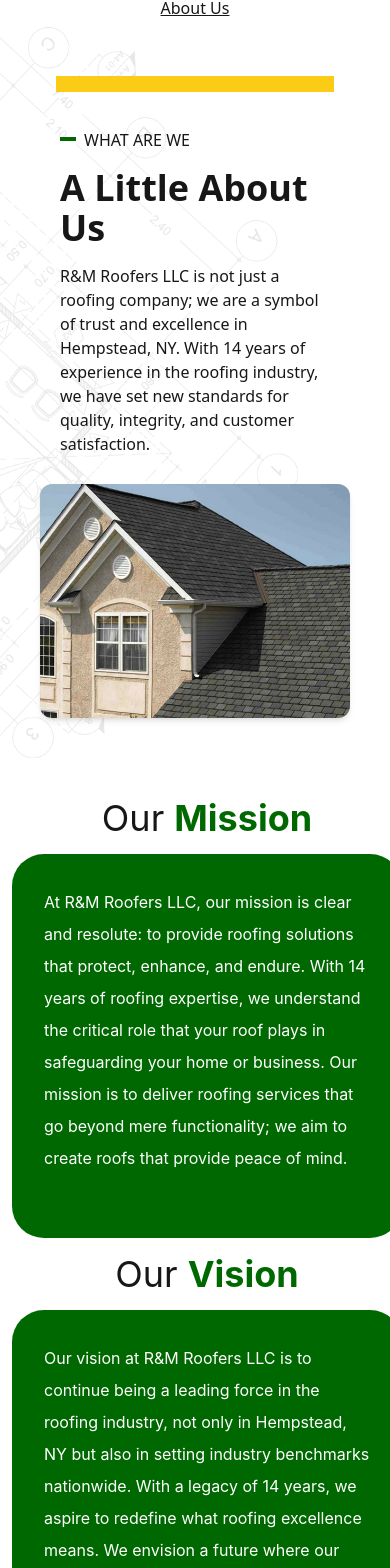
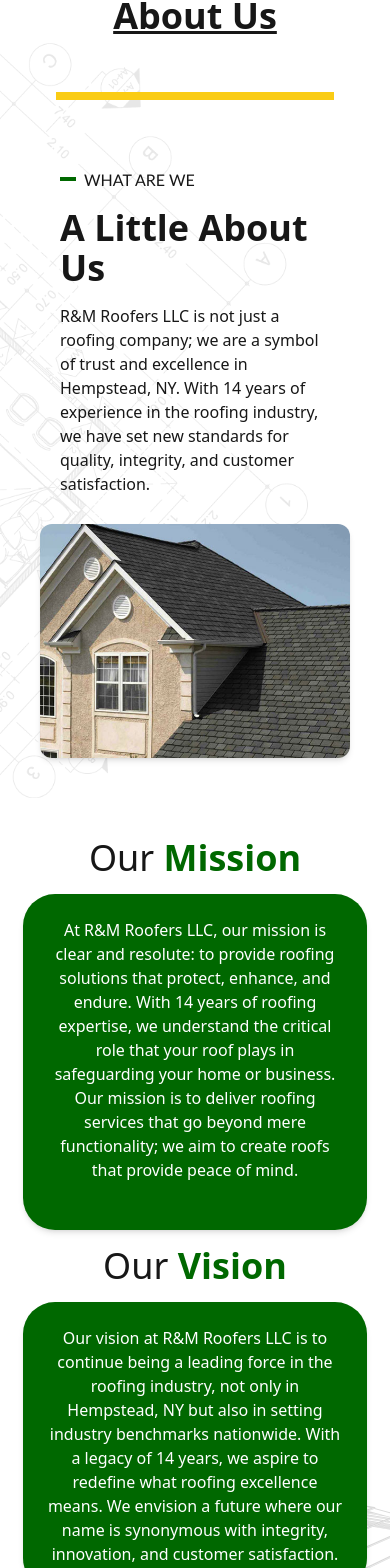
Before and after one commit to Byte-256/rm-roofing, a Next.js app: page /about in a window 390 px wide. Shown: the part 213-1781 px from the top of the page. Built offline with nearby package versions, Linux system fonts and the light colour scheme.

Commit message:
- Optimized UI for All possible devices - Increased UX in Home, About Pages

```diff
--- a/app/_components/Hero.tsx
+++ b/app/_components/Hero.tsx
@@ -6,13 +6,14 @@
 				style={{ backgroundImage: "url(./image/homemainbg.jpg)" }}
 			>
 				{/* Overlay to darken the image */}
-				<div className="absolute inset-0 bg-black opacity-10"></div>
+				<div className="absolute inset-0 bg-black/45"></div>
 
 				{/* Hero Content */}
 				<div className="relative z-10 flex flex-col justify-center items-center text-center md:text-left">
 					<h1 className="m-4 font-bold text-3xl md:text-5xl text-shadow-lg text-white">
 						Roofing Excellence, 14 Years Strong.
 					</h1>
+
 					<p className="m-4 text-lg md:text-xl max-w-5xl text-shadow-md text-white font-semibold sm:font-normal">
 						At R&M Roofers LLC, our mission is simple and steadfast: to deliver
 						roofing solutions that protect, enhance, and stand the test of time.
--- a/app/_components/Nav.tsx
+++ b/app/_components/Nav.tsx
@@ -27,11 +27,11 @@
 			{/* Top Bar */}
 			<div className="bg-[#006800] flex flex-wrap justify-evenly md:justify-center md:gap-40 items-center w-full h-24 md:h-20 px-4">
 				{/* md:Left Side  sm:Above */}
-				<div className="flex items-center">
+				<div className="flex">
 					<Link
 						href="tel:+1516-233-9506"
 						target="_blank"
-						className="mx-2 px-6 border-white border-x-2 text-white flex flex-row gap-2"
+						className="mx-2 px-6 border-white border-x-2 text-white flex flex-row gap-2 "
 					>
 						<FaClock className="mt-1" />
 						Mon-Fri 09:00-17:00
@@ -39,7 +39,8 @@
 					<Link
 						href="tel:+1516-233-9506"
 						target="_blank"
-						className="mx-2 border-r-2 px-4 text-white flex flex-row gap-2"
+						className="mx-2 px-6 border-white border-r-2 text-white flex flex-row gap-2 pt-3 md:pt-0"
+						// className="mx-2 border-r-2 px-4 text-white flex flex-row gap-2"
 					>
 						<FaPhoneAlt className="mt-1" />
 						516-233-9506
@@ -134,19 +135,19 @@
 	return (
 
 		<div className="flex flex-col md:flex-row md:space-x-6 text-lg">
-			<Link href="/" className={`py-2 hover:text-red-400 ${path === "/" ? "text-yellow-400" : ""}`} onClick={closeMenu}>
+			<Link href="/" className={`py-2 hover:text-red-400 ${path === "/" ? "text-yellow-400 font-semibold" : ""}`} onClick={closeMenu}>
 				HOME
 			</Link>
-			<Link href="/about" className={`py-2 hover:text-red-400 ${path === "/about" ? "text-yellow-400" : ""}`} onClick={closeMenu}>
+			<Link href="/about" className={`py-2 hover:text-red-400 ${path === "/about" ? "text-yellow-400 font-semibold" : ""}`} onClick={closeMenu}>
 				ABOUT
 			</Link>
-			<Link href="/services" className={`py-2 hover:text-red-400 ${path === "/services" ? "text-yellow-400" : ""}`} onClick={closeMenu}>
+			<Link href="/services" className={`py-2 hover:text-red-400 ${path === "/services" ? "text-yellow-400 font-semibold" : ""}`} onClick={closeMenu}>
 				SERVICES
 			</Link>
-			<Link href="/gallery" className={`py-2 hover:text-red-400 ${path === "/gallery" ? "text-yellow-400" : ""}`} onClick={closeMenu}>
+			<Link href="/gallery" className={`py-2 hover:text-red-400 ${path === "/gallery" ? "text-yellow-400 font-semibold" : ""}`} onClick={closeMenu}>
 				GALLERY
 			</Link>
-			<Link href="/contact" className={`py-2 hover:text-red-400 ${path === "/contact" ? "text-yellow-400" : ""}`} onClick={closeMenu}>
+			<Link href="/contact" className={`py-2 hover:text-red-400 ${path === "/contact" ? "text-yellow-400 font-semibold" : ""}`} onClick={closeMenu}>
 				CONTACT
 			</Link>
 		</div>
--- a/app/about/page.tsx
+++ b/app/about/page.tsx
@@ -11,19 +11,26 @@
 		<>
 			<section className="title-banner flex justify-center items-center">
 				<div className="title">
-					<h1 className="text-center underline">About Us</h1>
+					<h1 className="text-center underline font-bold text-4xl">About Us</h1>
 				</div>
 			</section>
 
 			{/* About 1 */}
 			<section
-				className="about1 p-10 md:p-40 bg-cover align-middle"
+				className="about1 p-10 lg:p-40 bg-cover align-middle"
 				style={{ backgroundImage: "url(./about-img/services1.png)" }}
 			>
-				<div className="container flex flex-wrap md:flex-nowrap">
-					<div className="box border-8 border-yellow-400 m-4 w-full md:w-0 "></div>
+				<div className="container flex flex-wrap md:justify-end lg:flex-nowrap">
+					<div className="box border-b-8 border-yellow-400 m-4 w-full lg:hidden"></div>
+					<div className="box border-r-8 border-yellow-400 m-4 w-full md:w-0 "></div>
 					<div className="cont p-5 flex flex-col justify-center">
-						<p className=" relative px-6 after:bottom-[47%] after:bg-[#006800] after:content-[''] after:absolute after:w-4 after:h-1 after:left-0 inter">
+						<p
+							style={{
+								fontFamily:
+									"'Gill Sans', 'Gill Sans MT', Calibri, 'Trebuchet MS', sans-serif",
+							}}
+							className=" relative px-6 after:bottom-[47%] after:bg-[#006800] after:content-[''] after:absolute after:w-4 after:h-1 after:left-0 inter"
+						>
 							WHAT ARE WE
 						</p>
 						<h2 className="inter text-4xl font-bold my-4">A Little About Us</h2>
@@ -43,20 +50,21 @@
 					/>
 				</div>
 			</section>
+
 			{/* About 2 */}
 			<section
-				className="about2 py-10 lg:flex lg:justify-center sm:p-40 bg-no-repeat bg-right-bottom"
+				className="about2 py-10 flex flex-col justify-center items-center lg:flex-row lg:justify-center sm:p-40 bg-no-repeat bg-right-bottom"
 				style={{ backgroundImage: "url(./about-img/about-shap-1.png)" }}
 			>
-				<div className="flex gap-4 row flex-wrap lg:flex-nowrap px-3">
-					<div className="container1">
+				<div className="flex flex-col lg:flex-row gap-4 px-3 w-full lg:w-auto">
+					<div className="container1 flex flex-col items-center">
 						<div className="mission mb-4">
 							<h2 className="text-center text-4xl">
 								Our <span className="text-[#006800] font-bold">Mission</span>
 							</h2>
 						</div>
-						<div className="mission-content bout-box">
-							<p className=" text-white">
+						<div className="bout-box bg-[#006800] max-w-[94%] text-white p-6 rounded-md shadow-md">
+							<p className="text-white text-center">
 								At R&M Roofers LLC, our mission is clear and resolute: to
 								provide roofing solutions that protect, enhance, and endure.
 								With 14 years of roofing expertise, we understand the critical
@@ -67,14 +75,14 @@
 							</p>
 						</div>
 					</div>
-					<div className="container2 md:p-10">
-						<div className="vision  mb-4">
+					<div className="container2 flex flex-col items-center md:p-10">
+						<div className="vision mb-4">
 							<h2 className="text-center text-4xl">
 								Our <span className="text-[#006800] font-bold">Vision</span>
 							</h2>
 						</div>
-						<div className="vision-content bout-box slide-fwd-center">
-							<p className=" text-white">
+						<div className="bout-box bg-[#006800] max-w-[94%] text-white p-6 rounded-md shadow-md">
+							<p className="text-white text-center lg:text-left">
 								Our vision at R&M Roofers LLC is to continue being a leading
 								force in the roofing industry, not only in Hempstead, NY but
 								also in setting industry benchmarks nationwide. With a legacy of
@@ -84,14 +92,14 @@
 							</p>
 						</div>
 					</div>
-					<div className="container3">
+					<div className="container3 flex flex-col items-center">
 						<div className="whychooseus mb-4">
 							<h2 className="text-center text-4xl">
 								Why <span className="text-[#006800] font-bold">Choose</span> Us
 							</h2>
 						</div>
-						<div className="whychooseus-content bout-box">
-							<p className=" text-white">
+						<div className="bout-box bg-[#006800] max-w-[94%] text-white p-6 rounded-md shadow-md">
+							<p className="text-white text-center lg:text-left">
 								Why should you choose R&M Roofers LLC for your roofing needs?
 								Because when you choose us, you&apos;re choosing 14 years of
 								unwavering commitment to excellence. Our team is not just
@@ -111,14 +119,14 @@
 				style={{ backgroundImage: "url(./about-img/fun-facts-bg.jpg)" }}
 			>
 				<div className="row2">
-					<div className="container4 flex md:p-20 justify-evenly">
+					<div className="container4 flex md:p-20 justify-evenly flex-wrap">
 						<div className="context flex flex-col justify-center my-2 md:my-4">
-							<h1 className="text-white text-2xl md:text-4xl font-bold md:mb-8 p-3 pb-0 md:p-0 text-nowrap">
+							<h1 className="text-white text-3xl md:text-4xl font-bold md:mb-8 p-8 pb-0 md:p-0 text-nowrap">
 								<span className="text-yellow-400">Roofing</span> Solutions,{" "}
 								<br /> Roofing
 								<span className="text-yellow-400"> Peace of Mind. </span>
 							</h1>
-							<p className="text-white text-pretty md:p-0 p-8">
+							<p className="text-white text-pretty md:p-0 p-4">
 								Our journey has been marked by a steadfast commitment to
 								delivering roofing solutions that protect and enhance your
 								property. Whether it&apos;s a residential roof that shields your
@@ -127,42 +135,76 @@
 								stand up to the challenges of time and weather.
 							</p>
 						</div>
-						<div className=" w-3/5 flex justify-center items-center">
-							<div className="conte md:grid md:grid-cols-2 md:grid-rows-2 justify-evenly items-center gap-10">
+						<div className="flex justify-center items-center">
+							<div className="conte grid grid-cols-2 grid-rows-2 justify-evenly items-center gap-4 gap-x-10 md:gap-10">
 								{/* col 1 row 1 */}
-								<div className="conte-box bg-[#fafafa1a] w-24 mb-4 md:mb-0 md:w-32 h-full p-4">
+								<div className="conte-box bg-[#fafafa1a] mb-4 md:mb-0 w-32 h-full p-4">
 									<h2 className="text-4xl text-white text-center font-bold">
 										{8}
 									</h2>
-									<p className="text-center text-white">Year Of Exp.</p>
+									<p
+										style={{
+											fontFamily:
+												"'Gill Sans', 'Gill Sans MT', Calibri, 'Trebuchet MS', sans-serif",
+										}}
+										className="text-center text-white"
+									>
+										Year Of Exp.
+									</p>
 								</div>
 								{/* col 2 row 1 */}
-								<div className="conte-box bg-[#fafafa1a] w-24 mb-4 md:mb-0 md:w-32 h-full p-4">
+								<div className="conte-box bg-[#fafafa1a] mb-4 md:mb-0 w-32 h-full p-4">
 									<h2 className="text-4xl text-white text-center font-bold">
 										{1080}
 									</h2>
-									<p className="text-center text-white">Great Reviews</p>
+									<p
+										style={{
+											fontFamily:
+												"'Gill Sans', 'Gill Sans MT', Calibri, 'Trebuchet MS', sans-serif",
+										}}
+										className="text-center text-white"
+									>
+										Great Reviews
+									</p>
 								</div>
 								{/* col 1 row 2 */}
-								<div className="conte-box bg-[#fafafa1a] w-24 mb-4 md:mb-0 md:w-32 h-full p-4">
+								<div className="conte-box bg-[#fafafa1a] mb-4 md:mb-0 w-32 h-full p-4">
 									<h2 className="text-4xl text-white text-center font-bold">
 										{500}k
 									</h2>
-									<p className="text-center text-white">Projects done</p>
+									<p
+										style={{
+											fontFamily:
+												"'Gill Sans', 'Gill Sans MT', Calibri, 'Trebuchet MS', sans-serif",
+										}}
+										className="text-center text-white"
+									>
+										Projects done
+									</p>
 								</div>
 								{/* col 2 row 2 */}
-								<div className="conte-box bg-[#fafafa1a] w-24 mb-4 md:mb-0 md:w-32 h-full p-4">
+								<div className="conte-box bg-[#fafafa1a] mb-4 md:mb-0 w-32 h-full p-4">
 									<h2 className="text-4xl text-white text-center font-bold">
 										{11}
 									</h2>
-									<p className="text-center text-white">empolyes</p>
+									<p
+										style={{
+											fontFamily:
+												"'Gill Sans', 'Gill Sans MT', Calibri, 'Trebuchet MS', sans-serif",
+										}}
+										className="text-center text-white"
+									>
+										empolyes
+									</p>
 								</div>
 							</div>
 						</div>
 					</div>
 				</div>
 				{/* Google Map */}
-                <h1 className="text-3xl font-bold w-screen text-center text-white">Locate <span className="text-yellow-400">Us</span></h1>
+				<h1 className="text-3xl font-bold w-screen text-center text-white py-10">
+					Locate <span className="text-yellow-400">Us</span>
+				</h1>
 				<iframe
 					src="https://www.google.com/maps/embed?pb=!1m18!1m12!1m3!1d772735.4125394421!2d-73.60846191071508!3d40.83899534411069!2m3!1f0!2f0!3f0!3m2!1i1024!2i768!4f13.1!3m3!1m2!1s0x89c27d62e4f9ddb1%3A0x4011d350bc4eb5b0!2sR%26M%20Roofers%20LLC!5e0!3m2!1sen!2sin!4v1734872222400!5m2!1sen!2sin"
 					width="100%"
```
Also changed, not shown: app/_components/Wrapper0.tsx (+6 -6 lines).
